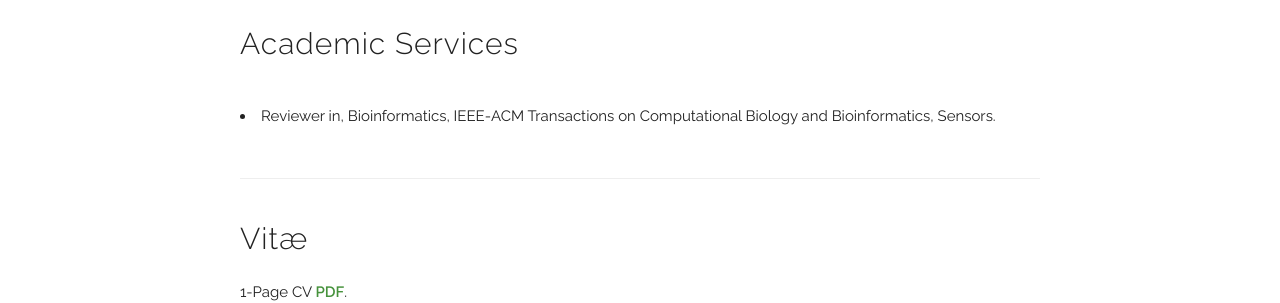
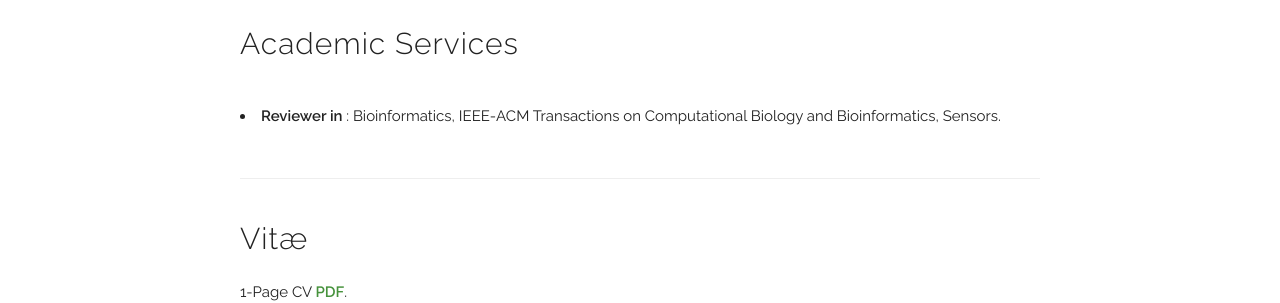
Before and after one commit to quangnguyenbn99/quangnguyenbn99.github.io, a Jekyll site: the page built from index.html, in a window 1280 px wide and 900 px high, scrolled down 2641 px. Shown: the part 153-456 px from the top of the window. Built offline with Jekyll 4.4.1, drawn with Linux system fonts in a browser that asks for light colours; some web fonts are replaced.

```diff
--- a/index.html
+++ b/index.html
@@ -256,7 +256,7 @@ layout: default
 <!-- ========== Academic Services ========== -->
   <h4 style="margin-bottom: 40px;">Academic Services</h4>
   <li>
-    Reviewer in, Bioinformatics, IEEE-ACM Transactions on Computational Biology and Bioinformatics, Sensors.
+    <b>Reviewer in </b>: Bioinformatics, IEEE-ACM Transactions on Computational Biology and Bioinformatics, Sensors.
   </li>
 </div>
 
```
